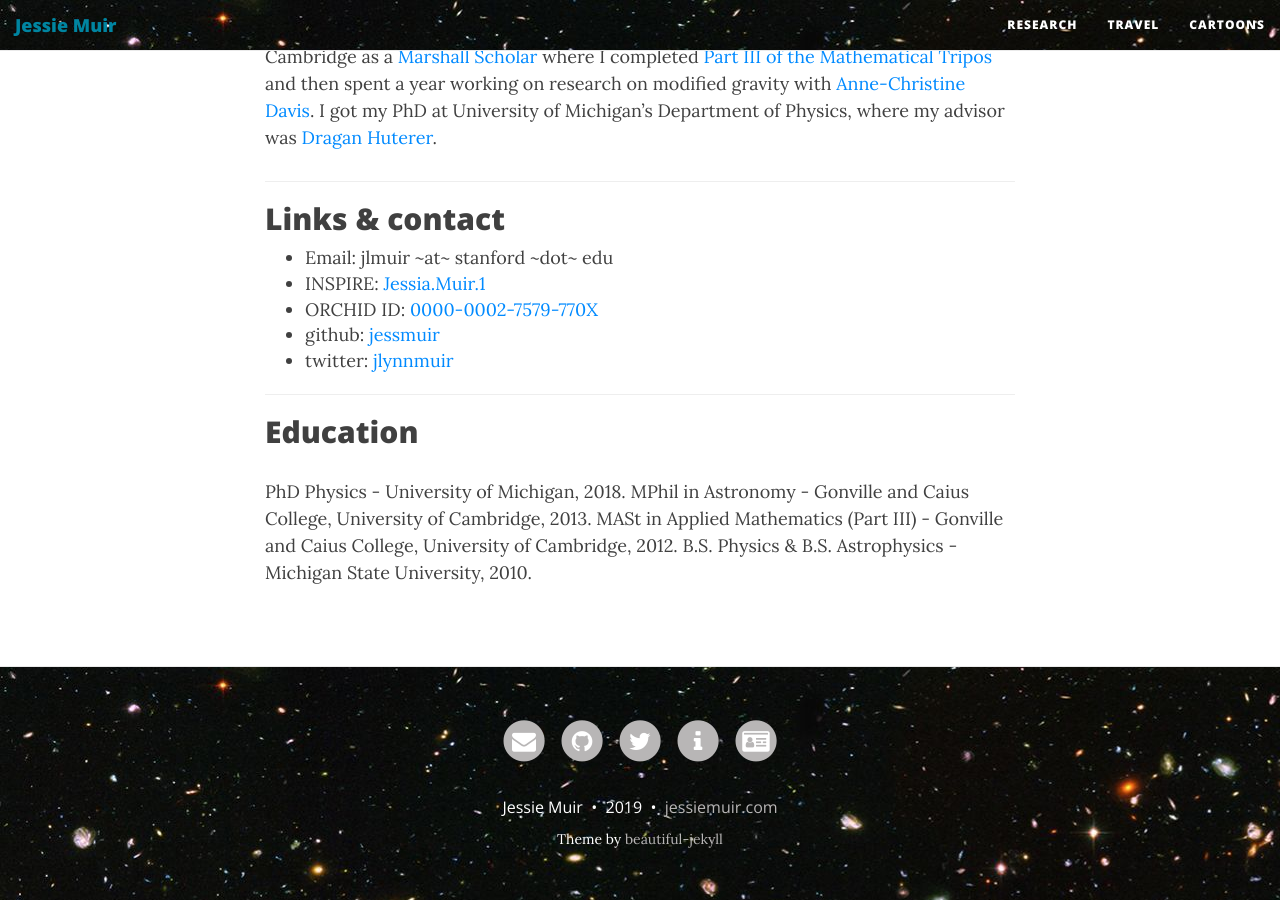
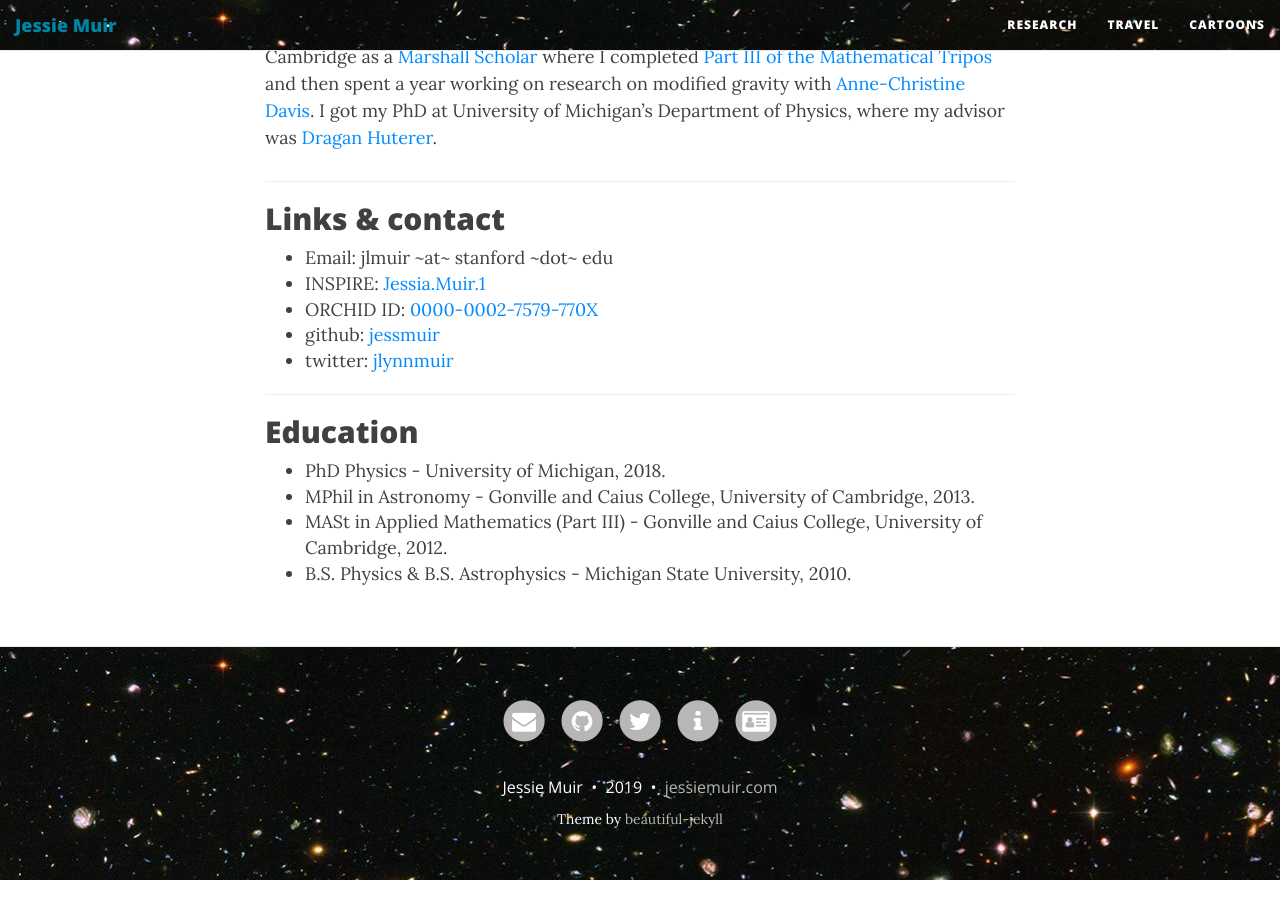
Before and after one commit to jessmuir/jessmuir.github.io, a Jekyll site: the page built from index.md, in a window 1280 px wide and 900 px high, scrolled down 618 px. Built offline with Jekyll 4.4.1, drawn with Linux system fonts in a browser that asks for light colours; nearby versions of some CDN libraries; the list of posts is cut into pages by our own code.

```diff
--- a/index.md
+++ b/index.md
@@ -22,7 +22,7 @@ A native Michigander, I grew up in a suburb of Detroit (Romeo) and received my u
 ---
 ## Education
 
-PhD Physics - University of Michigan, 2018.
-MPhil in Astronomy - Gonville and Caius College, University of Cambridge, 2013.
-MASt in Applied Mathematics (Part III) - Gonville and Caius College, University of Cambridge, 2012.
-B.S. Physics & B.S. Astrophysics - Michigan State University, 2010.
+* PhD Physics - University of Michigan, 2018.
+* MPhil in Astronomy - Gonville and Caius College, University of Cambridge, 2013.
+* MASt in Applied Mathematics (Part III) - Gonville and Caius College, University of Cambridge, 2012.
+* B.S. Physics & B.S. Astrophysics - Michigan State University, 2010.
```
Also changed, not shown: travel.md (+0 -2 lines), _posts/CUWIP_button_banner.jpg (added), 2 other files.
